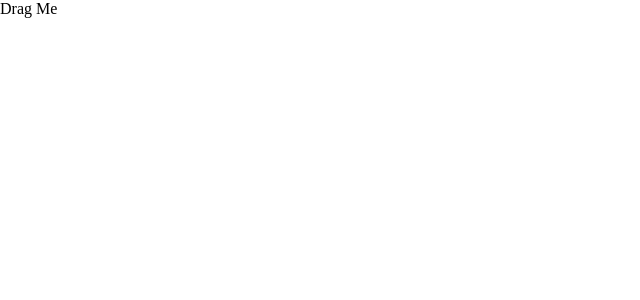
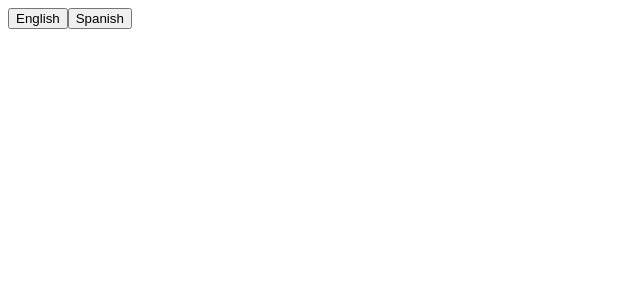
Before and after one commit to deep-coder1/React-JS-30-Project, a React (Create React App) app: page / in a window 1280 px wide. Shown: the top 300 px of the page, without its empty margins (0-640 px from the left). Built offline with nearby package versions, Linux system fonts and the light colour scheme.

Commit message:
Working on Translation App (26) || React JS 30+ Project

```diff
--- a/src/App.js
+++ b/src/App.js
@@ -1,5 +1,6 @@
 import React from 'react'
-import TwentyFive from './TwentyFive'
+import TwentySix from './TwentySix'
+// import TwentyFive from './TwentyFive'
 // import TwentyFour from './TwentyFour'
 // import { AuthProvider } from './AuthContext'
 // import TwentyThree from './TwentyThree'
@@ -67,7 +68,8 @@ export default function App() {
       {/* <AuthProvider>
         <TwentyFour />
       </AuthProvider> */}
-      <TwentyFive />
+      {/* <TwentyFive /> */}
+      <TwentySix />
     </div>
   )
 }
--- /dev/null
+++ b/src/TwentySix.js
@@ -0,0 +1,12 @@
+// Create a localization system using useContext to provide translations for the entire app.
+
+import React from 'react'
+
+export default function TwentySix() {
+  return (
+    <div>
+        <button>English</button>
+        <button>Spanish</button>
+    </div>
+  )
+}
```
Also changed, not shown: src/LocalizationContext.js (added, +23 -0 lines), 1 other file (tests, documents, lock files or other folders).
